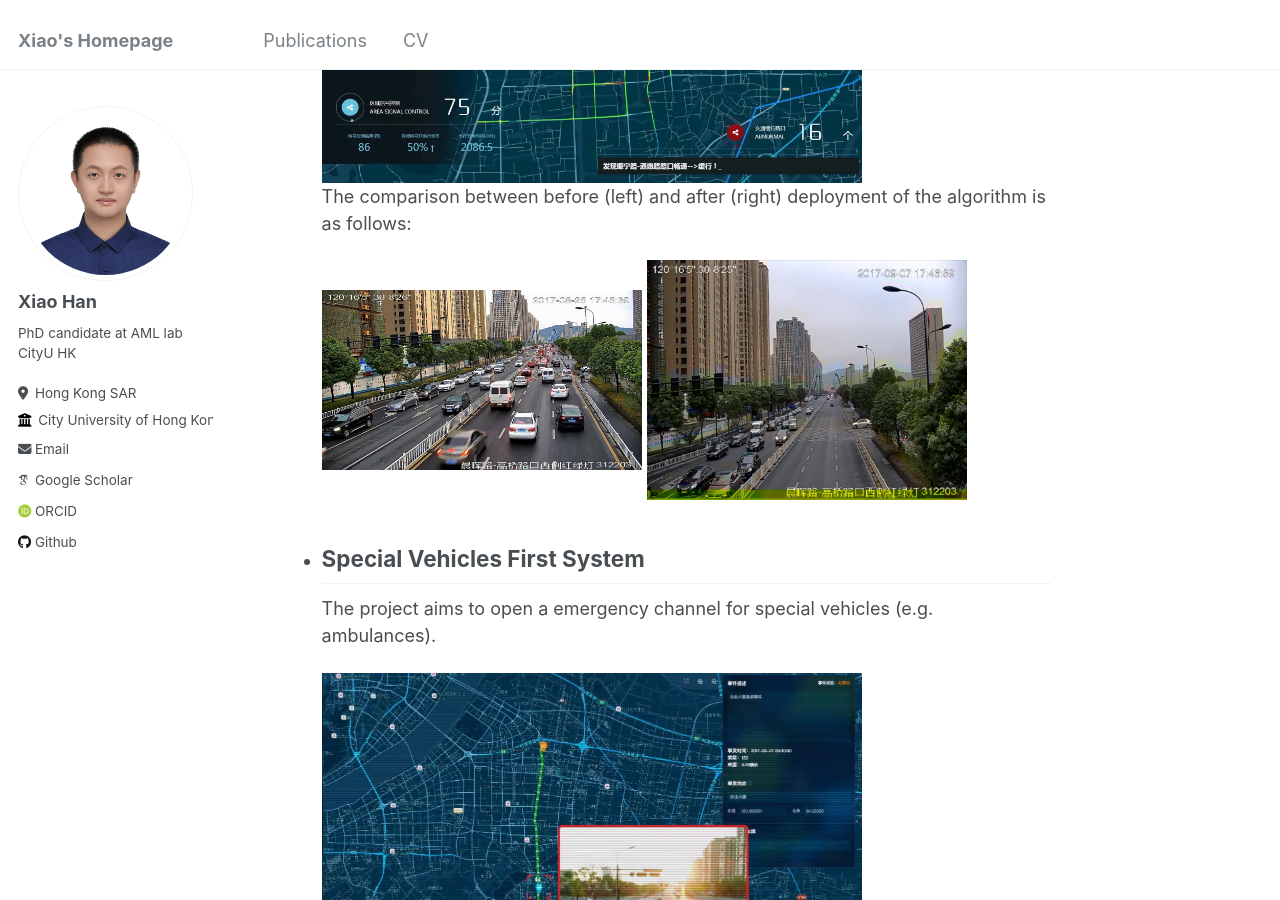
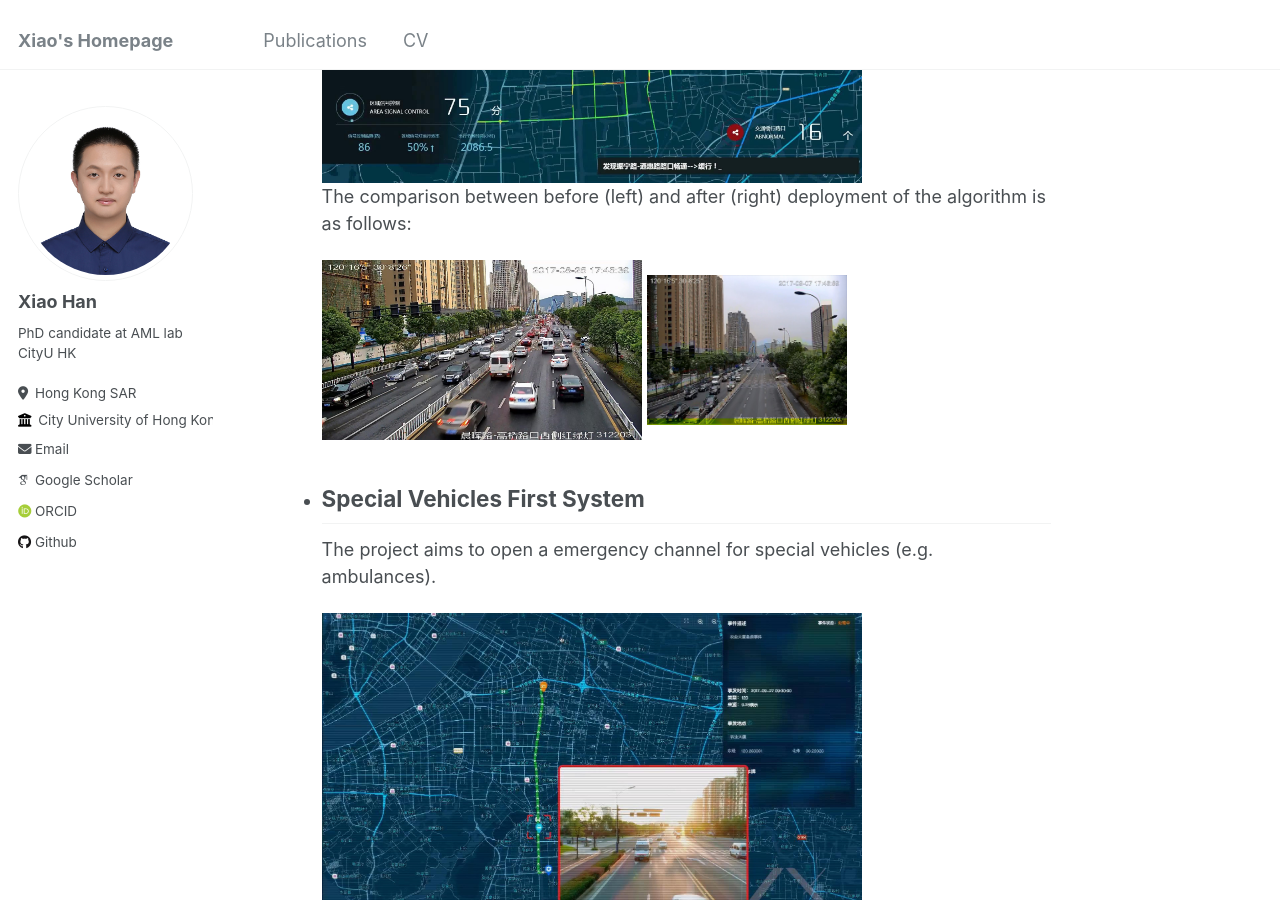
Before and after one commit to hahahenha/hahahenha.github.io, a Jekyll site: the page built from _pages/about.md, in a window 1280 px wide and 900 px high, scrolled down 1704 px. Built offline with Jekyll 4.4.1, drawn with Linux system fonts in a browser that asks for light colours; some web fonts are replaced.

Commit message:
Update about.md

```diff
--- a/_pages/about.md
+++ b/_pages/about.md
@@ -104,7 +104,7 @@ If you are interested in collaborating with me or want to have a chat, always fe
                             <img src="../img/project-1.1.JPG" height="340px" width="540px">
                             <p>The comparison between before (left) and after (right) deployment of the algorithm is as follows:</p>
                             <img src="../img/project-1.2.JPG" height="200px" width="320px">
-                            <img src="../img/project-1.3.JPG" height="200px" width="320px">
+                            <img src="../img/project-1.3.JPG" height="200px" width="200px">
                         </li>
                         <li>
                             <div class="circle"></div>
```
